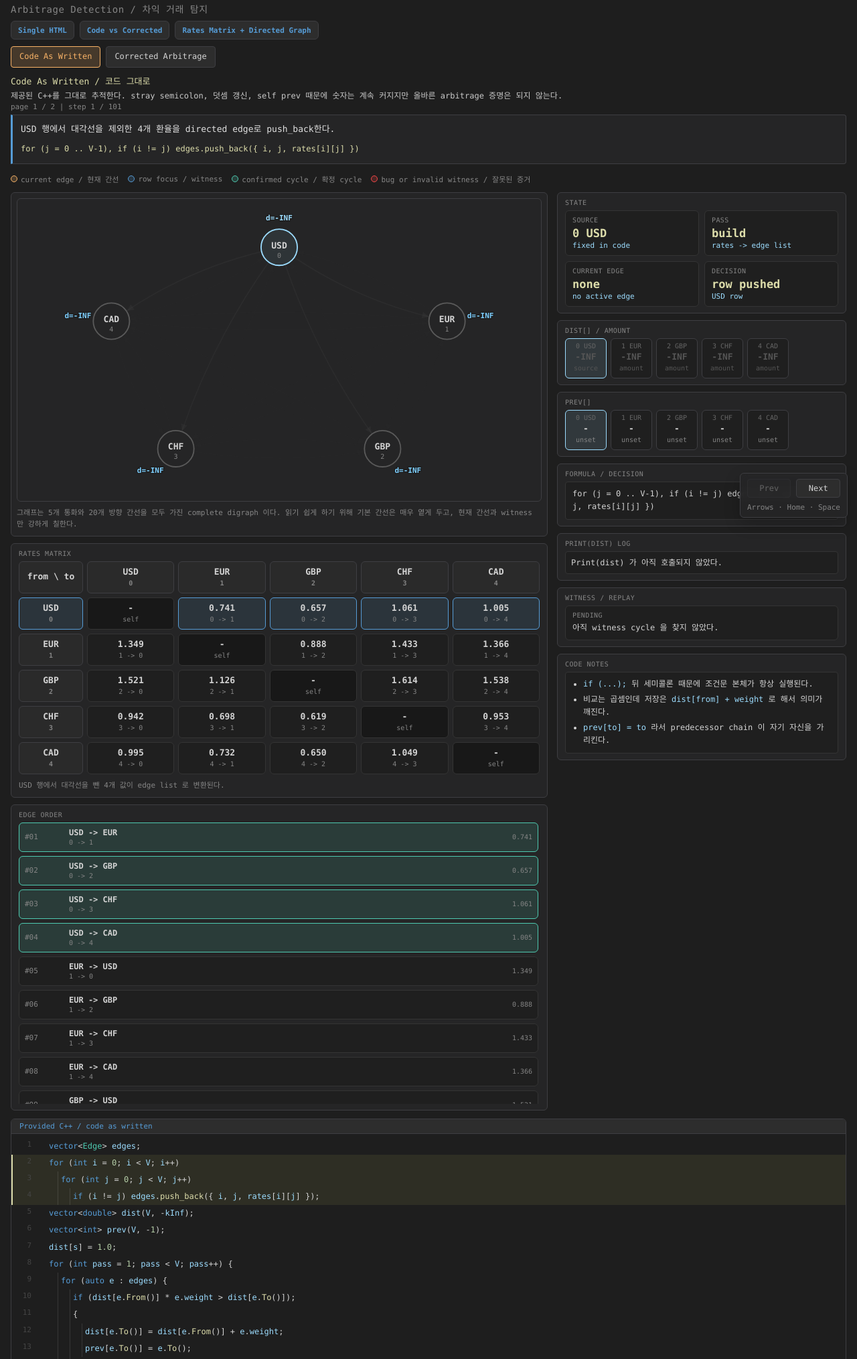
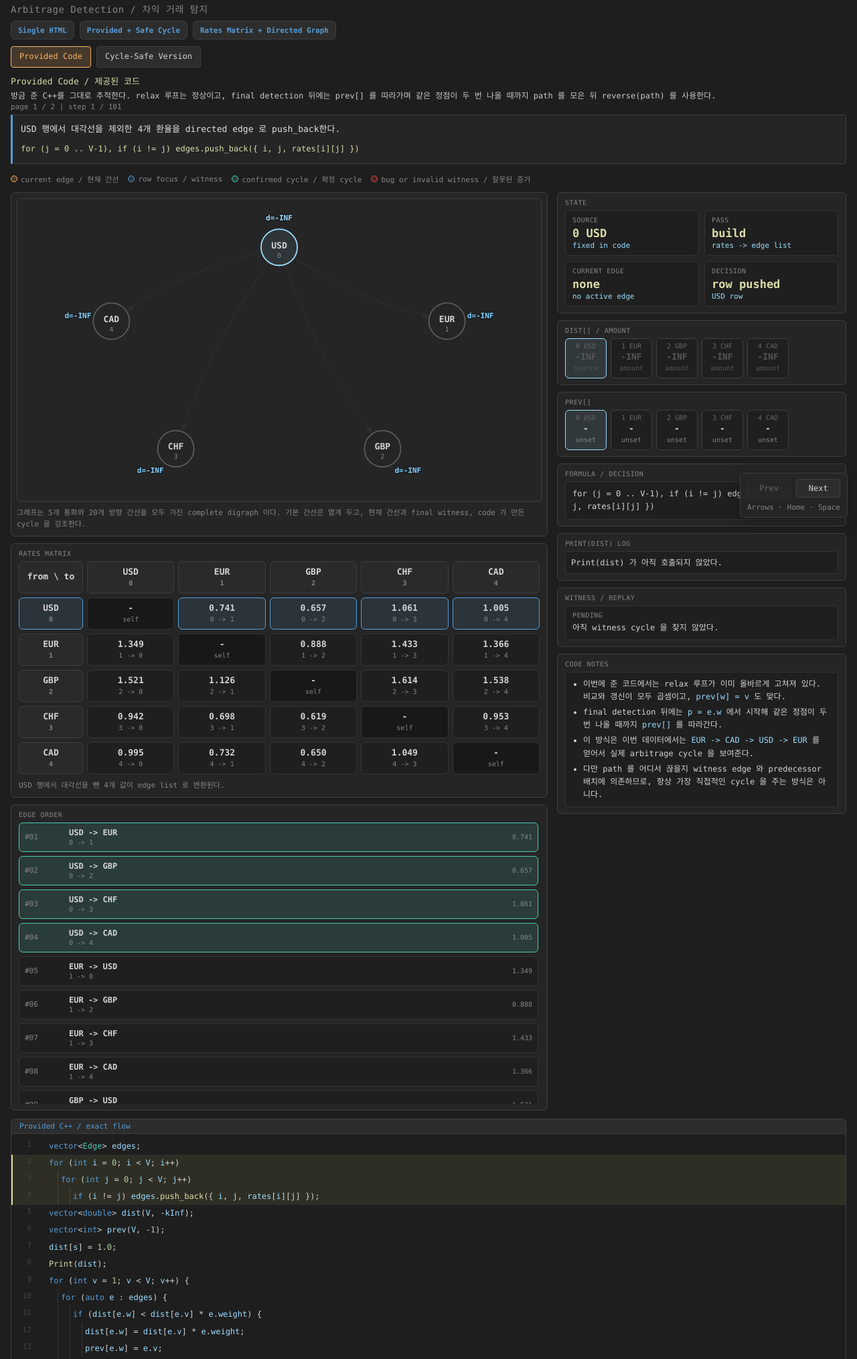
Before and after one commit to hckyeong/hckyeong.github.io, a website: page 12_dynamic_programming/arbitrage_detection_vis.html in a window 1280 px wide. Shown: the part 13-2042 px from the top of the page at 67% size. Drawn offline with Linux system fonts and the light colour scheme.

Commit message:
Update arbitrage visualization for revised code

```diff
--- a/12_dynamic_programming/arbitrage_detection_vis.html
+++ b/12_dynamic_programming/arbitrage_detection_vis.html
@@ -135,7 +135,7 @@
 <h1>Arbitrage Detection / 차익 거래 탐지</h1>
 <div class="subhead">
   <span class="badge">Single HTML</span>
-  <span class="badge">Code vs Corrected</span>
+  <span class="badge">Provided + Safe Cycle</span>
   <span class="badge">Rates Matrix + Directed Graph</span>
 </div>
 
@@ -246,12 +246,12 @@ const BUGGY_CODE = [
   { no: 5, indent: 0, html: '<span class="kw">vector</span>&lt;<span class="kw">double</span>&gt; <span class="id">dist</span>(<span class="id">V</span>, -<span class="id">kInf</span>);' },
   { no: 6, indent: 0, html: '<span class="kw">vector</span>&lt;<span class="kw">int</span>&gt; <span class="id">prev</span>(<span class="id">V</span>, -<span class="num">1</span>);' },
   { no: 7, indent: 0, html: '<span class="id">dist</span>[<span class="id">s</span>] = <span class="num">1.0</span>;' },
-  { no: 8, indent: 0, html: '<span class="kw">for</span> (<span class="kw">int</span> <span class="id">pass</span> = <span class="num">1</span>; <span class="id">pass</span> &lt; <span class="id">V</span>; <span class="id">pass</span>++) {' },
-  { no: 9, indent: 1, html: '<span class="kw">for</span> (<span class="kw">auto</span> <span class="id">e</span> : <span class="id">edges</span>) {' },
-  { no: 10, indent: 2, html: '<span class="kw">if</span> (<span class="id">dist</span>[<span class="id">e</span>.<span class="fn">From</span>()] * <span class="id">e</span>.<span class="id">weight</span> &gt; <span class="id">dist</span>[<span class="id">e</span>.<span class="fn">To</span>()]);' },
-  { no: 11, indent: 2, html: '{' },
-  { no: 12, indent: 3, html: '<span class="id">dist</span>[<span class="id">e</span>.<span class="fn">To</span>()] = <span class="id">dist</span>[<span class="id">e</span>.<span class="fn">From</span>()] + <span class="id">e</span>.<span class="id">weight</span>;' },
-  { no: 13, indent: 3, html: '<span class="id">prev</span>[<span class="id">e</span>.<span class="fn">To</span>()] = <span class="id">e</span>.<span class="fn">To</span>();' },
+  { no: 8, indent: 0, html: '<span class="fn">Print</span>(<span class="id">dist</span>);' },
+  { no: 9, indent: 0, html: '<span class="kw">for</span> (<span class="kw">int</span> <span class="id">v</span> = <span class="num">1</span>; <span class="id">v</span> &lt; <span class="id">V</span>; <span class="id">v</span>++) {' },
+  { no: 10, indent: 1, html: '<span class="kw">for</span> (<span class="kw">auto</span> <span class="id">e</span> : <span class="id">edges</span>) {' },
+  { no: 11, indent: 2, html: '<span class="kw">if</span> (<span class="id">dist</span>[<span class="id">e</span>.<span class="id">w</span>] &lt; <span class="id">dist</span>[<span class="id">e</span>.<span class="id">v</span>] * <span class="id">e</span>.<span class="id">weight</span>) {' },
+  { no: 12, indent: 3, html: '<span class="id">dist</span>[<span class="id">e</span>.<span class="id">w</span>] = <span class="id">dist</span>[<span class="id">e</span>.<span class="id">v</span>] * <span class="id">e</span>.<span class="id">weight</span>;' },
+  { no: 13, indent: 3, html: '<span class="id">prev</span>[<span class="id">e</span>.<span class="id">w</span>] = <span class="id">e</span>.<span class="id">v</span>;' },
   { no: 14, indent: 2, html: '}' },
   { no: 15, indent: 1, html: '}' },
   { no: 16, indent: 1, html: '<span class="fn">Print</span>(<span class="id">dist</span>);' },
@@ -259,9 +259,10 @@ const BUGGY_CODE = [
   { no: 18, indent: 0, html: '<span class="kw">for</span> (<span class="kw">auto</span> <span class="id">e</span> : <span class="id">edges</span>) {' },
   { no: 19, indent: 1, html: '<span class="kw">if</span> (<span class="id">dist</span>[<span class="id">e</span>.<span class="id">w</span>] &lt; <span class="id">dist</span>[<span class="id">e</span>.<span class="id">v</span>] * <span class="id">e</span>.<span class="id">weight</span>) {' },
   { no: 20, indent: 2, html: '<span class="id">prev</span>[<span class="id">e</span>.<span class="id">w</span>] = <span class="id">e</span>.<span class="id">v</span>;' },
-  { no: 21, indent: 2, html: '<span class="cm">// build witness path and replay product</span>' },
-  { no: 22, indent: 1, html: '}' },
-  { no: 23, indent: 0, html: '}' }
+  { no: 21, indent: 2, html: '<span class="cm">// follow prev[] until one vertex repeats</span>' },
+  { no: 22, indent: 2, html: '<span class="cm">// reverse(path), then replay product</span>' },
+  { no: 23, indent: 1, html: '}' },
+  { no: 24, indent: 0, html: '}' }
 ];
 
 const CORRECTED_CODE = [
@@ -396,13 +397,13 @@ function buildBuggySteps() {
       currentEdgeIndex: null,
       decisionLabel: 'row pushed',
       decisionSub: CURRENCIES[row] + ' row',
-      desc: CURRENCIES[row] + ' 행에서 대각선을 제외한 4개 환율을 directed edge로 push_back한다.',
+      desc: CURRENCIES[row] + ' 행에서 대각선을 제외한 4개 환율을 directed edge 로 push_back한다.',
       formula: 'for (j = 0 .. V-1), if (i != j) edges.push_back({ i, j, rates[i][j] })',
       codeLines: [2, 3, 4],
       builtEdgeCount,
       rowFocus: row,
       focusPrint: -1,
-      bugMode: 'buggy'
+      bugMode: 'provided'
     });
   }
 
@@ -420,48 +421,49 @@ function buildBuggySteps() {
     currentEdge: null,
     currentEdgeIndex: null,
     decisionLabel: 'initialize',
-    decisionSub: 'dist[USD] = 1.0',
+    decisionSub: 'best known amount',
     desc: 'source 0 = USD 에서 시작하므로 dist[USD] = 1.0, 나머지는 -INF 로 둔다.',
     formula: 'dist = [1.0, -INF, -INF, -INF, -INF], prev = [-1, -1, -1, -1, -1]',
-    codeLines: [5, 6, 7],
+    codeLines: [5, 6, 7, 8],
     builtEdgeCount: EDGES.length,
     rowFocus: null,
     focusPrint: 0,
-    bugMode: 'buggy'
+    bugMode: 'provided'
   });
 
   for (let pass = 1; pass < CURRENCIES.length; pass++) {
     for (const edge of EDGES) {
       const beforeDist = dist.slice();
-      const beforePrev = prev.slice();
       const candidate = Number.isFinite(beforeDist[edge.from]) ? beforeDist[edge.from] * edge.weight : -Infinity;
-      const condition = candidate > beforeDist[edge.to];
-      dist[edge.to] = Number.isFinite(beforeDist[edge.from]) ? beforeDist[edge.from] + edge.weight : -Infinity;
-      prev[edge.to] = edge.to;
+      const better = candidate > beforeDist[edge.to];
+      if (better) {
+        dist[edge.to] = candidate;
+        prev[edge.to] = edge.from;
+      }
 
       pushStep(steps, dist, prev, printLog, {
-        phase: 'forced-update',
+        phase: better ? 'relax' : 'keep',
         pass,
         passText: 'pass ' + pass,
-        passSub: 'buggy relax loop',
+        passSub: 'provided code',
         currentEdge: edge,
         currentEdgeIndex: edge.index,
-        decisionLabel: condition ? 'forced update' : 'forced update',
-        decisionSub: condition ? 'condition true, but still buggy update rule' : 'condition false, but block still runs',
-        desc: '길이 pass ' + pass + ' 에서 ' + edgeLabel(edge) + ' 를 검사한다. stray semicolon 때문에 블록이 무조건 실행된다.',
+        decisionLabel: better ? 'relax' : 'keep',
+        decisionSub: better ? 'candidate beats current amount' : 'current amount stays better',
+        desc: 'pass ' + pass + ' 에서 ' + edgeLabel(edge) + ' 를 검사한다.',
         formula:
-          'condition: dist[' + CURRENCIES[edge.from] + '] * ' + fmtRate(edge.weight) + ' = ' + fmtAmount(candidate) +
-          '<br>current: dist[' + CURRENCIES[edge.to] + '] = ' + fmtAmount(beforeDist[edge.to]) +
-          '<br>stored: dist[' + CURRENCIES[edge.to] + '] = dist[' + CURRENCIES[edge.from] + '] + ' + fmtRate(edge.weight) + ' = ' + fmtAmount(dist[edge.to]) +
-          '<br>prev[' + CURRENCIES[edge.to] + '] = ' + CURRENCIES[edge.to],
-        codeLines: [9, 10, 11, 12, 13],
+          'candidate = dist[' + CURRENCIES[edge.from] + '] * ' + fmtRate(edge.weight) + ' = ' + fmtAmount(candidate) +
+          '<br>current = dist[' + CURRENCIES[edge.to] + '] = ' + fmtAmount(beforeDist[edge.to]) +
+          (better
+            ? '<br>update: dist[' + CURRENCIES[edge.to] + '] = ' + fmtAmount(dist[edge.to]) + ', prev[' + CURRENCIES[edge.to] + '] = ' + CURRENCIES[edge.from]
+            : '<br>no change'),
+        codeLines: better ? [10, 11, 12, 13] : [10, 11],
         builtEdgeCount: EDGES.length,
         rowFocus: null,
-        updatedNode: edge.to,
-        prevFocus: edge.to,
+        updatedNode: better ? edge.to : null,
+        prevFocus: better ? edge.to : null,
         focusPrint: printLog.length - 1,
-        condition,
-        bugMode: 'buggy'
+        bugMode: 'provided'
       });
     }
 
@@ -481,7 +483,7 @@ function buildBuggySteps() {
       builtEdgeCount: EDGES.length,
       rowFocus: null,
       focusPrint: printLog.length - 1,
-      bugMode: 'buggy'
+      bugMode: 'provided'
     });
   }
 
@@ -497,16 +499,16 @@ function buildBuggySteps() {
       currentEdge: edge,
       currentEdgeIndex: edge.index,
       decisionLabel: better ? 'witness edge' : 'no witness yet',
-      decisionSub: better ? 'the code stops here' : 'keep scanning',
+      decisionSub: better ? 'the code enters path tracing here' : 'keep scanning',
       desc: edgeLabel(edge) + ' 가 final scan 에서 여전히 개선되는지 검사한다.',
       formula:
-        'dist[' + CURRENCIES[edge.to] + '] = ' + fmtAmount(dist[edge.to]) +
-        '<br>dist[' + CURRENCIES[edge.from] + '] * ' + fmtRate(edge.weight) + ' = ' + fmtAmount(candidate),
+        'current = dist[' + CURRENCIES[edge.to] + '] = ' + fmtAmount(dist[edge.to]) +
+        '<br>candidate = dist[' + CURRENCIES[edge.from] + '] * ' + fmtRate(edge.weight) + ' = ' + fmtAmount(candidate),
       codeLines: [18, 19],
       builtEdgeCount: EDGES.length,
       rowFocus: null,
       focusPrint: printLog.length - 1,
-      bugMode: 'buggy',
+      bugMode: 'provided',
       dangerEdge: better ? edgeKey(edge.from, edge.to) : null
     });
     if (better) {
@@ -518,22 +520,22 @@ function buildBuggySteps() {
   if (witnessEdge) {
     prev[witnessEdge.to] = witnessEdge.from;
     pushStep(steps, dist, prev, printLog, {
-      phase: 'bug-path-start',
+      phase: 'path-start',
       pass: CURRENCIES.length,
       passText: 'cycle check',
-      passSub: 'override one prev entry',
+      passSub: 'start path extraction',
       currentEdge: witnessEdge,
       currentEdgeIndex: witnessEdge.index,
       decisionLabel: 'prev[w] = v',
-      decisionSub: 'only one entry is repaired',
-      desc: 'improving edge 를 찾자 prev[' + CURRENCIES[witnessEdge.to] + '] = ' + CURRENCIES[witnessEdge.from] + ' 로 바꾸고 경로 추적을 시작한다.',
-      formula: 'prev[' + CURRENCIES[witnessEdge.to] + '] = ' + CURRENCIES[witnessEdge.from] + ', but the other prev entries still point to themselves.',
-      codeLines: [19, 20],
+      decisionSub: 'follow predecessor chain from w',
+      desc: 'improving edge 를 찾자 prev[' + CURRENCIES[witnessEdge.to] + '] = ' + CURRENCIES[witnessEdge.from] + ' 로 두고, p = w 에서 path 추적을 시작한다.',
+      formula: 'start at ' + CURRENCIES[witnessEdge.to] + ', then keep following prev[p] until one vertex appears twice.',
+      codeLines: [19, 20, 21],
       builtEdgeCount: EDGES.length,
       rowFocus: null,
       focusPrint: printLog.length - 1,
       prevFocus: witnessEdge.to,
-      bugMode: 'buggy',
+      bugMode: 'provided',
       dangerEdge: edgeKey(witnessEdge.from, witnessEdge.to)
     });
 
@@ -542,7 +544,7 @@ function buildBuggySteps() {
     while (p >= 0) {
       path.push(p);
       pushStep(steps, dist, prev, printLog, {
-        phase: 'bug-path-walk',
+        phase: 'path-walk',
         pass: CURRENCIES.length,
         passText: 'path walk',
         passSub: 'code as written',
@@ -556,8 +558,7 @@ function buildBuggySteps() {
         builtEdgeCount: EDGES.length,
         rowFocus: null,
         focusPrint: printLog.length - 1,
-        bugMode: 'buggy',
-        invalidPath: path.slice(),
+        bugMode: 'provided',
         dangerEdge: edgeKey(witnessEdge.from, witnessEdge.to),
         activeNode: p
       });
@@ -567,23 +568,25 @@ function buildBuggySteps() {
     }
 
     const reversed = path.slice().reverse();
+    const cycleEdges = cycleEdgesFromPath(reversed);
     pushStep(steps, dist, prev, printLog, {
-      phase: 'bug-path-reversed',
+      phase: 'path-reversed',
       pass: CURRENCIES.length,
       passText: 'path reverse',
-      passSub: 'still not a valid cycle',
+      passSub: 'reverse(path)',
       currentEdge: witnessEdge,
       currentEdgeIndex: witnessEdge.index,
       decisionLabel: 'reverse(path)',
-      decisionSub: 'code output order',
-      desc: 'code 는 path 를 뒤집어서 출력하지만, 지금 경로는 올바른 predecessor cycle 이 아니다.',
+      decisionSub: 'output order used by the code',
+      desc: 'code 는 path 를 뒤집어서 출력한다. 이번 입력에서는 reversed path 가 실제 arbitrage cycle 이 된다.',
       formula: 'reversed path = ' + reversed.map((node) => CURRENCIES[node]).join(' -> '),
-      codeLines: [21],
+      codeLines: [21, 22],
       builtEdgeCount: EDGES.length,
       rowFocus: null,
       focusPrint: printLog.length - 1,
-      bugMode: 'buggy',
-      invalidPath: reversed,
+      bugMode: 'provided',
+      cyclePath: reversed,
+      cycleEdges,
       dangerEdge: edgeKey(witnessEdge.from, witnessEdge.to)
     });
 
@@ -595,22 +598,23 @@ function buildBuggySteps() {
       product *= RATES[from][to];
       replay.push({ from, to, rate: RATES[from][to], product });
       pushStep(steps, dist, prev, printLog, {
-        phase: 'bug-replay',
+        phase: 'replay',
         pass: CURRENCIES.length,
         passText: 'replay',
-        passSub: 'product from broken path',
+        passSub: 'product from provided path',
         currentEdge: witnessEdge,
         currentEdgeIndex: witnessEdge.index,
         decisionLabel: 'replay step',
         decisionSub: CURRENCIES[from] + ' -> ' + CURRENCIES[to],
-        desc: 'path 를 따라 rate 를 곱해 보지만, 이 경로는 broken prev[] 에서 만들어졌기 때문에 arbitrage witness 로 쓸 수 없다.',
+        desc: 'reversed path 를 따라 rate 를 곱해 실제 이득이 나는지 확인한다.',
         formula: 't *= rates[' + CURRENCIES[from] + '][' + CURRENCIES[to] + '] = ' + fmtRate(RATES[from][to]) + ' -> ' + fmtAmount(product),
-        codeLines: [21],
+        codeLines: [22],
         builtEdgeCount: EDGES.length,
         rowFocus: null,
         focusPrint: printLog.length - 1,
-        bugMode: 'buggy',
-        invalidPath: reversed,
+        bugMode: 'provided',
+        cyclePath: reversed,
+        cycleEdges,
         replay: replay.slice(),
         dangerEdge: edgeKey(witnessEdge.from, witnessEdge.to),
         matrixCycle: [edgeKey(from, to)]
@@ -618,22 +622,23 @@ function buildBuggySteps() {
     }
 
     pushStep(steps, dist, prev, printLog, {
-      phase: 'bug-done',
+      phase: 'done',
       pass: CURRENCIES.length,
       passText: 'stop',
-      passSub: 'false witness',
+      passSub: 'arbitrage from provided code',
       currentEdge: witnessEdge,
       currentEdgeIndex: witnessEdge.index,
-      decisionLabel: 'false witness',
-      decisionSub: 'code exits too early',
-      desc: '이 탭은 제공된 코드를 그대로 따른 결과다. improving edge 는 잡았지만, predecessor chain 이 깨져 있어서 올바른 arbitrage cycle 을 증명하지 못한다.',
-      formula: 'result from code as written: path = ' + reversed.map((node) => CURRENCIES[node]).join(' -> ') + ', product = ' + fmtAmount(replay[replay.length - 1].product),
-      codeLines: [19, 20, 21],
+      decisionLabel: 'arbitrage found',
+      decisionSub: 'this dataset yields a valid cycle',
+      desc: '이번 입력에서는 provided code 의 path 추적이 EUR -> CAD -> USD -> EUR 순환을 만들고, 곱이 1.0 을 넘는다.',
+      formula: 'path = ' + reversed.map((node) => CURRENCIES[node]).join(' -> ') + '<br>final product = ' + fmtAmount(replay[replay.length - 1].product),
+      codeLines: [19, 20, 21, 22],
       builtEdgeCount: EDGES.length,
       rowFocus: null,
       focusPrint: printLog.length - 1,
-      bugMode: 'buggy',
-      invalidPath: reversed,
+      bugMode: 'provided',
+      cyclePath: reversed,
+      cycleEdges,
       replay,
       dangerEdge: edgeKey(witnessEdge.from, witnessEdge.to)
     });
@@ -893,24 +898,24 @@ function buildCorrectedSteps() {
 
 const PAGES = [
   {
-    id: 'buggy',
-    tabLabel: 'Code As Written',
-    title: 'Code As Written / 코드 그대로',
-    note: '제공된 C++를 그대로 추적한다. stray semicolon, 덧셈 갱신, self prev 때문에 숫자는 계속 커지지만 올바른 arbitrage 증명은 되지 않는다.',
-    codeTitle: 'Provided C++ / code as written',
-    codeNote: '이 탭은 의도한 알고리즘이 아니라 실제 소스 코드의 실행 흐름을 그대로 보여준다.',
-    graphNote: '그래프는 5개 통화와 20개 방향 간선을 모두 가진 complete digraph 이다. 읽기 쉽게 하기 위해 기본 간선은 매우 옅게 두고, 현재 간선과 witness 만 강하게 칠한다.',
+    id: 'provided',
+    tabLabel: 'Provided Code',
+    title: 'Provided Code / 제공된 코드',
+    note: '방금 준 C++를 그대로 추적한다. relax 루프는 정상이고, final detection 뒤에는 prev[] 를 따라가며 같은 정점이 두 번 나올 때까지 path 를 모은 뒤 reverse(path) 를 사용한다.',
+    codeTitle: 'Provided C++ / exact flow',
+    codeNote: '이 탭은 현재 제공된 C++의 실행 흐름을 그대로 보여준다.',
+    graphNote: '그래프는 5개 통화와 20개 방향 간선을 모두 가진 complete digraph 이다. 기본 간선은 옅게 두고, 현재 간선과 final witness, code 가 만든 cycle 을 강조한다.',
     steps: buildBuggySteps(),
     codeLines: BUGGY_CODE
   },
   {
-    id: 'corrected',
-    tabLabel: 'Corrected Arbitrage',
-    title: 'Corrected Arbitrage / 수정한 차익 거래 판정',
-    note: '같은 환율 표를 Bellman-Ford 스타일의 max-product relax 로 해석한다. 비교와 저장을 모두 곱셈으로 맞추고, prev[w] = v 로 predecessor 를 보존한다.',
-    codeTitle: 'Corrected Pseudocode / multiplicative arbitrage check',
-    codeNote: '이 탭은 제공된 코드의 세 가지 핵심 문제를 바로잡은 학습용 버전이다.',
-    graphNote: '현재 간선은 주황색, 최종 cycle 은 초록색, final check 에서 improving edge 로 드러난 witness 는 파란/빨간 강조로 구분한다. witness edge 와 actual cycle edge 는 다를 수 있다.',
+    id: 'safe-cycle',
+    tabLabel: 'Cycle-Safe Version',
+    title: 'Cycle-Safe Version / 안전한 사이클 추출',
+    note: '같은 relax 결과를 바탕으로, final witness 를 잡은 뒤 prev[] 를 V 번 따라가 cycle 내부로 진입한 다음 실제 cycle 을 추출한다. witness edge 와 actual cycle edge 가 다를 수 있다는 점을 명확히 보여준다.',
+    codeTitle: 'Cycle-Safe Pseudocode / robust witness extraction',
+    codeNote: '이 탭은 제공된 코드의 relax 부분은 유지하고, cycle 추출만 더 안전하게 정리한 학습용 버전이다.',
+    graphNote: '현재 간선은 주황색, 실제 cycle 은 초록색, final check 에서 처음 드러난 witness edge 는 파란색으로 구분한다. 첫 witness edge 자체가 cycle edge 일 필요는 없다.',
     steps: buildCorrectedSteps(),
     codeLines: CORRECTED_CODE
   }
@@ -1500,24 +1505,24 @@ function renderPathList(step) {
   });
 }
 
-function renderBugBox(step) {
-  if (step.bugMode === 'buggy') {
+function renderBugBox(step, page) {
+  if (page.id === 'provided') {
     refs.bugBox.innerHTML =
       '<ul>' +
-      '<li><span class="id">if (...);</span> 뒤 세미콜론 때문에 조건문 본체가 항상 실행된다.</li>' +
-      '<li>비교는 곱셈인데 저장은 <span class="id">dist[from] + weight</span> 로 해서 의미가 깨진다.</li>' +
-      '<li><span class="id">prev[to] = to</span> 라서 predecessor chain 이 자기 자신을 가리킨다.</li>' +
-      (step.invalidPath ? '<li>현재 보이는 path 는 broken <span class="id">prev[]</span> 때문에 생긴 잘못된 witness 다.</li>' : '') +
+      '<li>이번에 준 코드에서는 relax 루프가 이미 올바르게 고쳐져 있다. 비교와 갱신이 모두 곱셈이고, <span class="id">prev[w] = v</span> 도 맞다.</li>' +
+      '<li>final detection 뒤에는 <span class="id">p = e.w</span> 에서 시작해 같은 정점이 두 번 나올 때까지 <span class="id">prev[]</span> 를 따라간다.</li>' +
+      '<li>이 방식은 이번 데이터에서는 <span class="id">EUR -> CAD -> USD -> EUR</span> 를 얻어서 실제 arbitrage cycle 을 보여준다.</li>' +
+      '<li>다만 path 를 어디서 끊을지 witness edge 와 predecessor 배치에 의존하므로, 항상 가장 직접적인 cycle 을 주는 방식은 아니다.</li>' +
       '</ul>';
     return;
   }
 
   refs.bugBox.innerHTML =
     '<ul>' +
-    '<li>세미콜론 버그를 제거하고 <span class="id">candidate = dist[from] * rate</span> 만 계산한다.</li>' +
-    '<li>갱신도 곱셈으로 맞추고, <span class="id">prev[to] = from</span> 으로 predecessor 를 저장한다.</li>' +
-    '<li>improving edge 를 찾은 뒤에는 <span class="id">prev[]</span> 를 V 번 따라가 cycle 내부로 들어간다.</li>' +
-    (step.phase === 'done' ? '<li>첫 witness edge 는 cycle edge 와 다를 수 있다. 이번 예제에서는 witness 가 <span class="id">USD -> EUR</span> 이지만 actual cycle 은 <span class="id">GBP -> CHF -> EUR -> GBP</span> 다.</li>' : '') +
+    '<li>relax 단계는 제공된 코드와 같다. 차이는 cycle witness 를 뽑는 마지막 단계뿐이다.</li>' +
+    '<li>improving edge 를 찾은 뒤에는 <span class="id">prev[]</span> 를 V 번 따라가 reachable cycle 내부로 먼저 들어간다.</li>' +
+    '<li>그 다음 반복되는 정점이 다시 나올 때까지 cycle 을 기록하면 witness edge 와 actual cycle edge 가 달라도 안정적으로 cycle 을 얻을 수 있다.</li>' +
+    (step.phase === 'done' ? '<li>이번 예제에서는 첫 witness 가 <span class="id">USD -> EUR</span> 로 보이지만, 안전한 추출은 <span class="id">GBP -> CHF -> EUR -> GBP</span> cycle 도 보여줄 수 있다.</li>' : '') +
     '</ul>';
 }
 
@@ -1567,7 +1572,7 @@ function render() {
   renderArrays(step);
   renderPrintLog(step);
   renderPathList(step);
-  renderBugBox(step);
+  renderBugBox(step, page);
   refs.formulaBox.innerHTML = step.formula;
   refs.stepCounter.textContent = 'page ' + (currentPageIndex + 1) + ' / ' + PAGES.length + '  |  step ' + (currentStepIndex + 1) + ' / ' + page.steps.length;
   refs.progressBar.style.width = ((currentStepIndex + 1) / page.steps.length * 100).toFixed(2) + '%';
```
